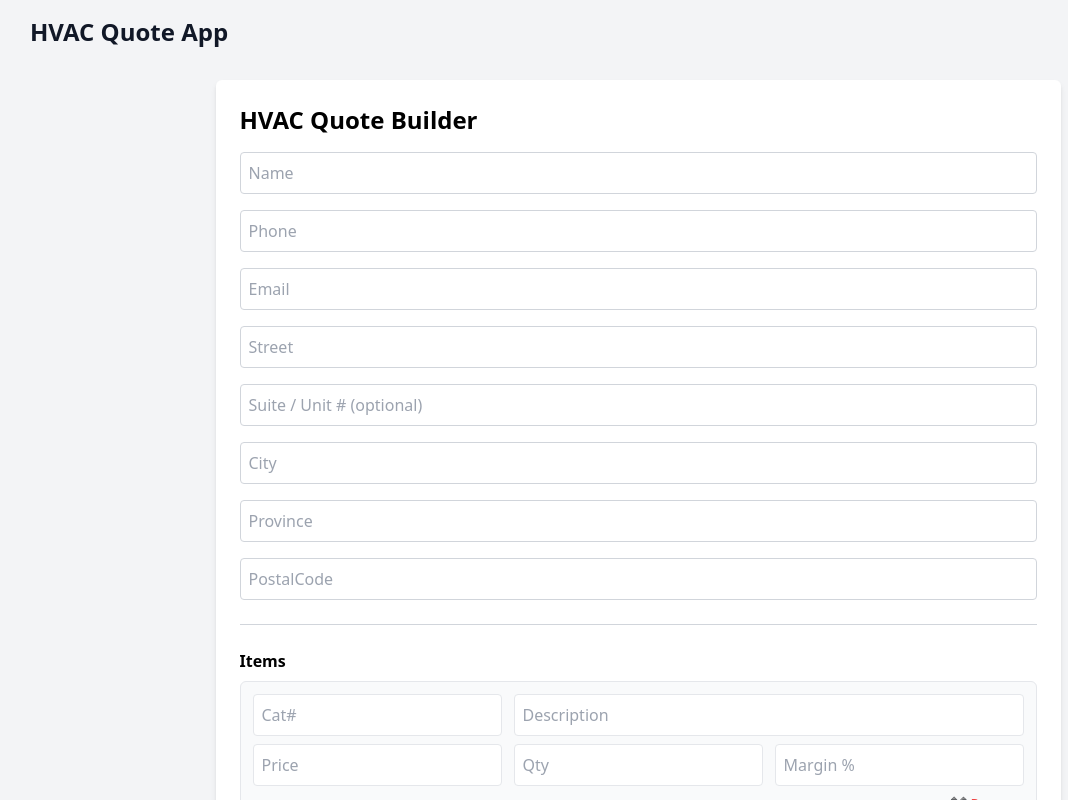
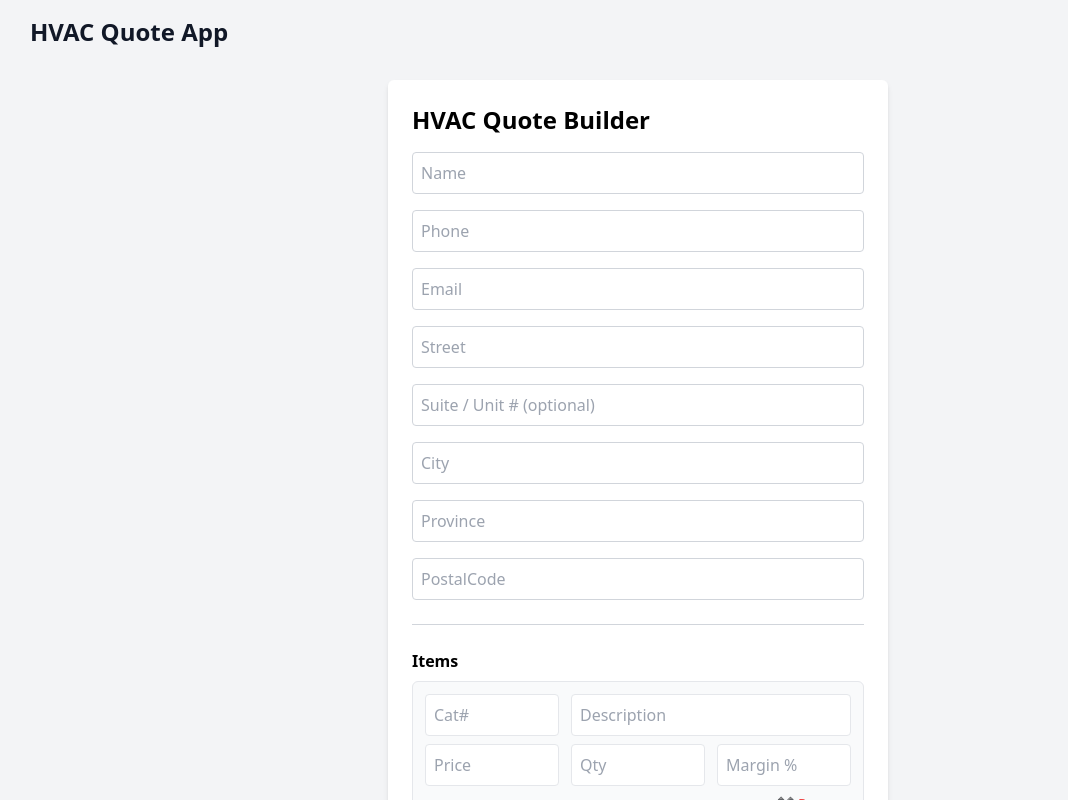
Before and after one commit to alljay213/hvac-quote-app, a React (Vite) app: page / in a window 1280 px wide. Shown: the top 800 px of the page, without its empty margins (2-1070 px from the left). Built offline with nearby package versions, Linux system fonts and the light colour scheme.

Commit message:
refactor: update layout styling in QuoteBuilder component for improved responsiveness

```diff
--- a/src/components/QuoteBuilder.jsx
+++ b/src/components/QuoteBuilder.jsx
@@ -191,7 +191,7 @@ export default function QuoteBuilder() {
 
   return (
     <>
-      <div className="max-w-5xl mx-auto p-6 bg-white shadow-md rounded-md text-black">
+      <div className="w-full max-w-[500px] min-h-[95vh] mx-auto p-6 bg-white shadow-md rounded-md text-black">
         <h2 className="text-2xl font-bold mb-4">HVAC Quote Builder</h2>
 
         {/* Client Info */}
```
